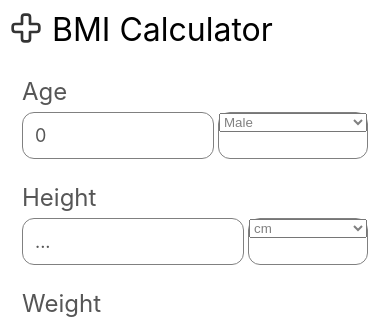
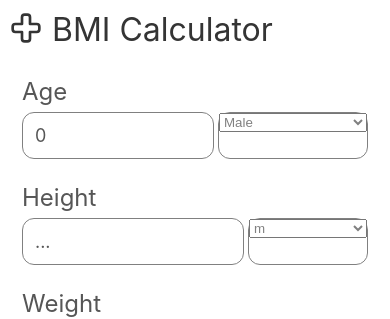
Before and after one commit to sandeep-shaw10/bmi-keeper, a React Native app: screen /Home in a window 390 px wide. Shown: the top 319 px of the page. Built offline with nearby package versions, Linux system fonts and the light colour scheme.

Commit message:
Units Converter

```diff
--- a/App.tsx
+++ b/App.tsx
@@ -1,6 +1,7 @@
 import React, { createContext, useState } from 'react';
 import Routes from './src/Routes';
 import {useColorScheme} from 'react-native';
+import { LENGTH_UNITS, WEIGHT_UNITS } from './src/assets/Config';
 
 
 const AppTheme = {
@@ -12,7 +13,11 @@ const defaultValue: AppStateContextValue = {
     isOpen: false,
     theme: AppTheme.DARK,
     setIsOpen: ( ) => false,
-    setTheme: ( ) => true
+    setTheme: ( ) => true,
+    heightUnit: LENGTH_UNITS[0],
+    setHeightUnit: () => LENGTH_UNITS[0],
+    weightUnit: WEIGHT_UNITS[0],
+    setWeightUnit: () => WEIGHT_UNITS[0]
 }
 
 const AppStateContext = createContext(defaultValue);
@@ -23,11 +28,17 @@ const App = () => {
     const colorScheme = useColorScheme()
     const [isOpen, setIsOpen] = useState(false)
     const [theme, setTheme] = useState(colorScheme === 'dark')
+    const [heightUnit, setHeightUnit] = useState(LENGTH_UNITS[0])
+    const [weightUnit, setWeightUnit] = useState(WEIGHT_UNITS[0])
     const contextValue = {
         isOpen,
         theme,
         setIsOpen,
-        setTheme
+        setTheme,
+        heightUnit,
+        setHeightUnit,
+        weightUnit,
+        setWeightUnit
     }
 
     return(
--- a/src/assets/Config.ts
+++ b/src/assets/Config.ts
@@ -3,15 +3,15 @@ const BG_COLOR = '#c2dfe7'
 const bgStyle = { backgroundColor: BG_COLOR };
 
 // UNITS
-const LENGTH_UNITS = [
+const LENGTH_UNITS: UNITProps[] = [
     { unit: "m", conversion: 1 },
-    { unit: "cm", conversion: 1 },
-    { unit: "ft", conversion: 1 },
-    { unit: "in", conversion: 1 }
+    { unit: "cm", conversion: 0.01 },
+    { unit: "ft", conversion: 0.3048 },
+    { unit: "in", conversion: 0.0254 }
 ]
-const WEIGHT_UNITS = [
+const WEIGHT_UNITS: UNITProps[] = [
     { unit: "kg", conversion: 1 },
-    { unit: "lbs", conversion: 1 },
+    { unit: "lbs", conversion: 0.45359237 },
 ]
 const SEX = [
     { val: 0, label: "Male" },
--- a/src/components/BMI/AdultData.tsx
+++ b/src/components/BMI/AdultData.tsx
@@ -1,5 +1,6 @@
-import React from 'react';
+import React, { useContext } from 'react';
 import { View, Text } from 'react-native';
+import { AppStateContext } from '../../../App';
 
 
 interface Props{
@@ -7,7 +8,8 @@ interface Props{
 }
 
 
-const ChildData = ({ data }: Props) => {
+const AdultData = ({ data }: Props) => {
+    const {weightUnit } = useContext(AppStateContext)
     let { bmi, status, color, range, value } = data
     const { lower, upper } = range
     const CHART = [
@@ -18,6 +20,8 @@ const ChildData = ({ data }: Props) => {
       { label: 'Obese Class II', range: [35,39.9] },
       { label: 'Obese Class III', range: [40,'∞'] }
     ]
+    const lowerLimit = (lower).toFixed(3)
+    const upperLimit = (upper).toFixed(3)
     value = isNaN(bmi) ? -1 : value
     return (
       <View>
@@ -38,7 +42,7 @@ const ChildData = ({ data }: Props) => {
             </View>
             <View style={{ backgroundColor: 'white', padding: 6, borderRadius: 8, marginTop: 8 }}>
               <Text style={{ fontSize: 20, color: color[0], fontWeight: 'bold' }}>
-                {lower.toFixed(3)} - {upper.toFixed(3)} unit
+                {lowerLimit} - {upperLimit} {weightUnit.unit}
               </Text>
             </View>
           </View>: null}
@@ -66,4 +70,4 @@ const ChildData = ({ data }: Props) => {
   }
 
 
-export default ChildData;
+export default AdultData;
--- a/src/components/BMI/ChildrenData.tsx
+++ b/src/components/BMI/ChildrenData.tsx
@@ -1,5 +1,6 @@
-import React from 'react';
+import React, { useContext } from 'react';
 import { View, Text } from 'react-native';
+import { AppStateContext } from '../../../App';
 
 
 interface Props{
@@ -8,6 +9,7 @@ interface Props{
 
 
 const ChildData = ({ data }: Props) => {
+  const {weightUnit } = useContext(AppStateContext)
     let { bmi, status, color, range, value } = data
     const { lower, upper } = range
     const CHART = [
@@ -36,7 +38,7 @@ const ChildData = ({ data }: Props) => {
             </View>
             <View style={{ backgroundColor: 'white', padding: 6, borderRadius: 8, marginTop: 8 }}>
               <Text style={{ fontSize: 20, color: color[0] }}>
-                {lower.toFixed(2)} - {upper.toFixed(2)} unit
+                {(lower*weightUnit.conversion).toFixed(2)} - {(upper*weightUnit.conversion).toFixed(2)} {weightUnit.unit}
               </Text>
             </View>
           </View>: null}
--- /dev/null
+++ b/src/components/BMI/InfantData.tsx
@@ -0,0 +1,15 @@
+import React from 'react';
+import { View, Text } from 'react-native';
+
+
+const InfantData = ( ) => {
+    return(
+        <View style={{ backgroundColor: '#fda4af', margin: 12, padding: 12, borderRadius: 12 }}>
+        <Text style={{ color: '#881337', fontWeight: 'bold', fontSize: 32 }}>Too Young</Text>
+        <Text style={{ color: 'white', fontSize: 16 }}>BMI can't be calculated</Text>
+      </View>
+    )
+  }
+
+
+export default InfantData;
--- a/src/components/BMI/BMICalculator.tsx
+++ b/src/components/BMI/index.tsx
@@ -1,25 +1,12 @@
-import React, { useState } from 'react';
+import React, { useContext, useState } from 'react';
 import { View, Text, StyleSheet, ScrollView } from 'react-native';
+import { AppStateContext } from '../../../App';
 import BMICalculation from '../../utils/BMI';
 import AgeSexInput from '../DataInput/AgeSexInput';
 import CombinedUnitInput from '../DataInput/CombinedUnitInput';
 import AdultData from './AdultData';
 import ChildrenData from './ChildrenData';
-
-
-interface Props{
-  data: BMICalculationResult
-}
-
-
-const InfantData = () => {
-  return (
-    <View style={{ backgroundColor: '#fda4af', margin: 12, padding: 12, borderRadius: 12 }}>
-      <Text style={{ color: '#881337', fontWeight: 'bold', fontSize: 32 }}>Too Young</Text>
-      <Text style={{ color: 'white', fontSize: 16 }}>BMI can't be calculated</Text>
-    </View>
-  )
-}
+import InfantData from './InfantData';
 
 
 const BMICalculator = () => {
@@ -27,7 +14,8 @@ const BMICalculator = () => {
   const [age, setAge] = useState<number>(0)
   const [height, setHeight] = useState<string>('')
   const [weight, setWeight] = useState<string>('')
-  const OUTPUT = BMICalculation(age, sex, weight, height)
+  const {heightUnit, weightUnit} = useContext(AppStateContext)
+  const OUTPUT = BMICalculation(age, sex, weight, height, heightUnit.conversion, weightUnit.conversion)
 
   return (
     <ScrollView contentInsetAdjustmentBehavior="automatic">
--- a/src/components/DataInput/CombinedUnitInput.tsx
+++ b/src/components/DataInput/CombinedUnitInput.tsx
@@ -1,8 +1,9 @@
 import { View, Text, StyleSheet, TextInput } from 'react-native'
-import React, { useState } from 'react'
+import React, { useContext, useState } from 'react'
 import { useWindowDimensions } from 'react-native';
 import {Picker} from '@react-native-picker/picker';
 import { LENGTH_UNITS, UI_CONTAINER, UI_WIDTH, WEIGHT_UNITS } from '../../assets/Config';
+import { AppStateContext } from '../../../App';
 
 
 interface Props{
@@ -15,9 +16,7 @@ interface Props{
 
 export default function CombinedUnitInput({ title, value, setValue, unitType} : Props) {
     const { width } = useWindowDimensions();
-    const [selectedLanguage, setSelectedLanguage] = useState('cm');
-    const units = unitType === 'weight' ? WEIGHT_UNITS : LENGTH_UNITS
-
+    const { heightUnit, setHeightUnit, weightUnit, setWeightUnit } = useContext(AppStateContext)
 
     return (
         <View style={[styles.container, {padding: UI_CONTAINER.INNER}]}>
@@ -48,16 +47,36 @@ export default function CombinedUnitInput({ title, value, setValue, unitType} :
                     />
                 </View>
                 <View style={[ styles.dropdown,  { width: UI_WIDTH }]} >
-                <Picker
-                style={{  color: 'gray' }}
-                    selectedValue={selectedLanguage}
-                    onValueChange={(itemValue, itemIndex) =>
-                        setSelectedLanguage(itemValue)
-                    }>
+                    { unitType === 'weight' ?
+
+                    // Weight
+                    <Picker
+                        style={{  color: 'gray' }}
+                            selectedValue={weightUnit.unit}
+                            onValueChange={(itemValue) => {
+                                const selectedUnit = WEIGHT_UNITS.find(unit => unit.unit === itemValue);
+                                if(selectedUnit) setWeightUnit(selectedUnit);
+                                else setWeightUnit(WEIGHT_UNITS[0])
+                            }}>
+                            {
+                                WEIGHT_UNITS.map(({ unit }, index) => <Picker.Item key={index} label={unit} value={unit}  /> )
+                            }
+                    </Picker>:
+
+                    // Length
+                    <Picker
+                    style={{  color: 'gray' }}
+                        selectedValue={heightUnit.unit}
+                        onValueChange={(itemValue) => {
+                            const selectedUnit = LENGTH_UNITS.find(unit => unit.unit === itemValue);
+                            if(selectedUnit) setHeightUnit(selectedUnit);
+                            else setHeightUnit(LENGTH_UNITS[0])
+                        }}>
                         {
-                            units.map(({ unit }, index) => <Picker.Item key={index} label={unit} value={unit}  /> )
+                            LENGTH_UNITS.map(({ unit }, index) => <Picker.Item key={index} label={unit} value={unit}  /> )
                         }
                     </Picker>
+                    }
                 </View>
             </View>
         </View>
--- a/src/components/NavScreen.tsx
+++ b/src/components/NavScreen.tsx
@@ -59,7 +59,7 @@ const NavScreen = ({ children, headerTitle, navigation }: Props) => {
             <View style={{
               paddingLeft: 10
             }}>
-            <Text style={{ fontSize: 32 }}>{headerTitle}</Text>
+            <Text style={{ fontSize: 32, color: '#343434' }}>{headerTitle}</Text>
             </View>
         </View>
         {children}
--- a/src/pages/AppScreen.tsx
+++ b/src/pages/AppScreen.tsx
@@ -3,7 +3,7 @@ import {StatusBar, ScrollView } from 'react-native';
 import { SafeAreaView } from "react-native-safe-area-context";
 import bgStyle from '../assets/Config';
 import NavScreen from '../components/NavScreen';
-import BMICalculator from '../components/BMI/BMICalculator';
+import BMICalculator from '../components/BMI';
 
 
 type ComponentsProps = PropsWithChildren<{
--- a/src/utils/BMI.ts
+++ b/src/utils/BMI.ts
@@ -2,11 +2,13 @@ import CDCChart from "../assets/CDCChart";
 
 
 // meters and kg
-export default function BMICalculation(age: number, sex: boolean, w: string, h: string): BMICalculationResult {
+export default function BMICalculation(age: number, sex: boolean, w: string, h: string, hUnit: number, wUnit: number): BMICalculationResult {
     const weight = parseFloat(w)
     const height = parseFloat(h)
-    let bmi = weight / (height * height);
+    let bmi = (weight * wUnit) / (height * height * hUnit * hUnit);
     let {status, color, range, value } = getStatus(bmi, age, sex, height)
+    range.lower = (range.lower/wUnit)*hUnit*hUnit
+    range.upper = (range.upper/wUnit)*hUnit*hUnit
     return { bmi, status, color, range, value };
 }
 
```
Also changed, not shown: src/types.d.ts (+12 -1 lines), 1 other file (tests, documents, lock files or other folders).
